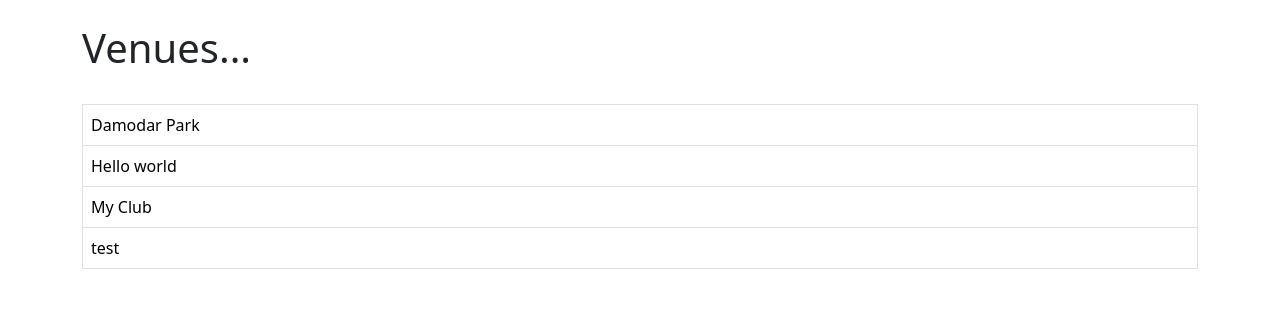
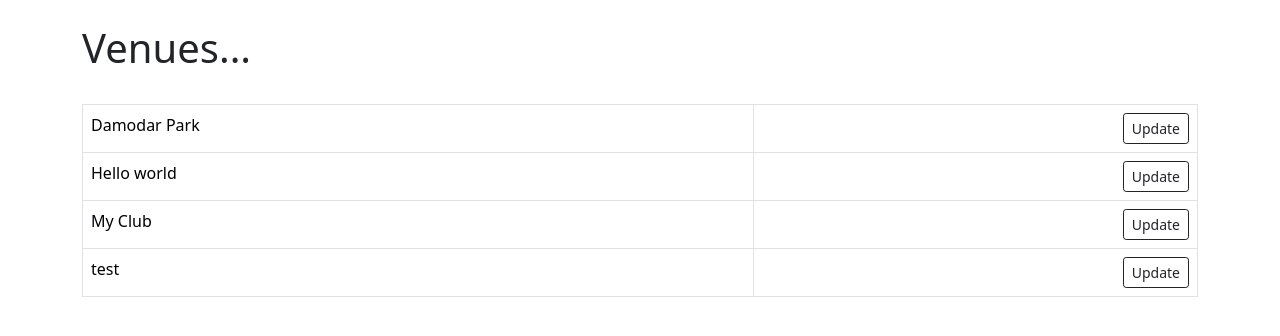
Before and after one commit to MananBhanushali/PyClub, a Django app: page /list_venues in a window 1280 px wide. Shown: the part 56-392 px from the top of the page. Run offline with Django 3.2, Linux system fonts and the light colour scheme; data comes from the database, SQL or seed files in the repository; both versions use the stored data as it was after the commit.

Commit message:
Added Support For Updating Venues

```diff
--- a/events/templates/events/venue.html
+++ b/events/templates/events/venue.html
@@ -16,9 +16,15 @@
     <table class="table table-hover table-bordered">
         {% for venue in venue_list %}
 
-            <tr><td><a href="{% url 'show-venue' venue.id %}">
+            <tr>
+                <td><a href="{% url 'show-venue' venue.id %}">
                 <div>{{ venue }}</div>
-            </a></td></tr>
+                </a></td>
+
+                <td align="right"><a href="{% url 'update-venue' venue.id %}" class="btn btn-outline-dark btn-sm">
+                <div>Update</div>
+                </a></td>
+            </tr>
 
         {% endfor %}
     </table>
--- a/events/urls.py
+++ b/events/urls.py
@@ -9,5 +9,6 @@ urlpatterns = [
     path('list_venues', views.list_venues, name="list-venues"),
     path('show_venue/<venue_id>', views.show_venue, name="show-venue"),
     path('search', views.search, name="search"),
-    path('show_event/<event_id>', views.show_event, name="show-event")
+    path('show_event/<event_id>', views.show_event, name="show-event"),
+    path('update_venue/<venue_id>', views.update_venue, name="update-venue")
 ]
--- a/events/views.py
+++ b/events/views.py
@@ -1,10 +1,23 @@
-from django.shortcuts import render
+from django.shortcuts import render, redirect
 import calendar
 from calendar import HTMLCalendar
 from datetime import datetime
 from .models import Event, Venue
 from .forms import VenueForm
 from django.http import HttpResponseRedirect
+
+
+def update_venue(request, venue_id):
+    venue = Venue.objects.get(pk=venue_id)
+    form = VenueForm(request.POST or None, instance=venue)
+
+    if form.is_valid():
+        form.save()
+        return redirect('list-venues')
+
+    return render(request, 'events/update_venue.html',
+                  {'venue': venue,
+                   'form': form})
 
 
 def show_event(request, event_id):
```
Also changed, not shown: events/templates/events/update_venue.html (added, +18 -0 lines), db.sqlite3.
